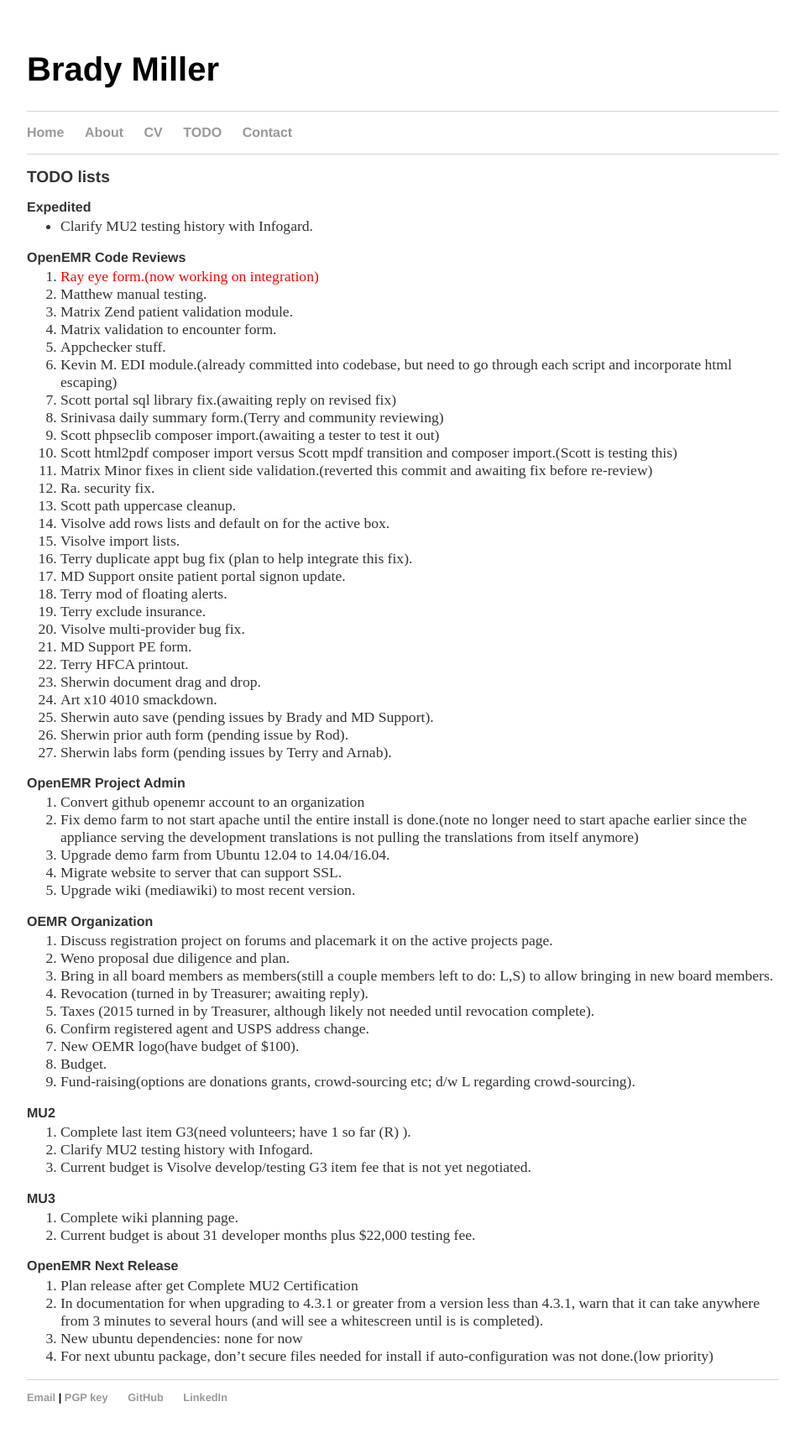
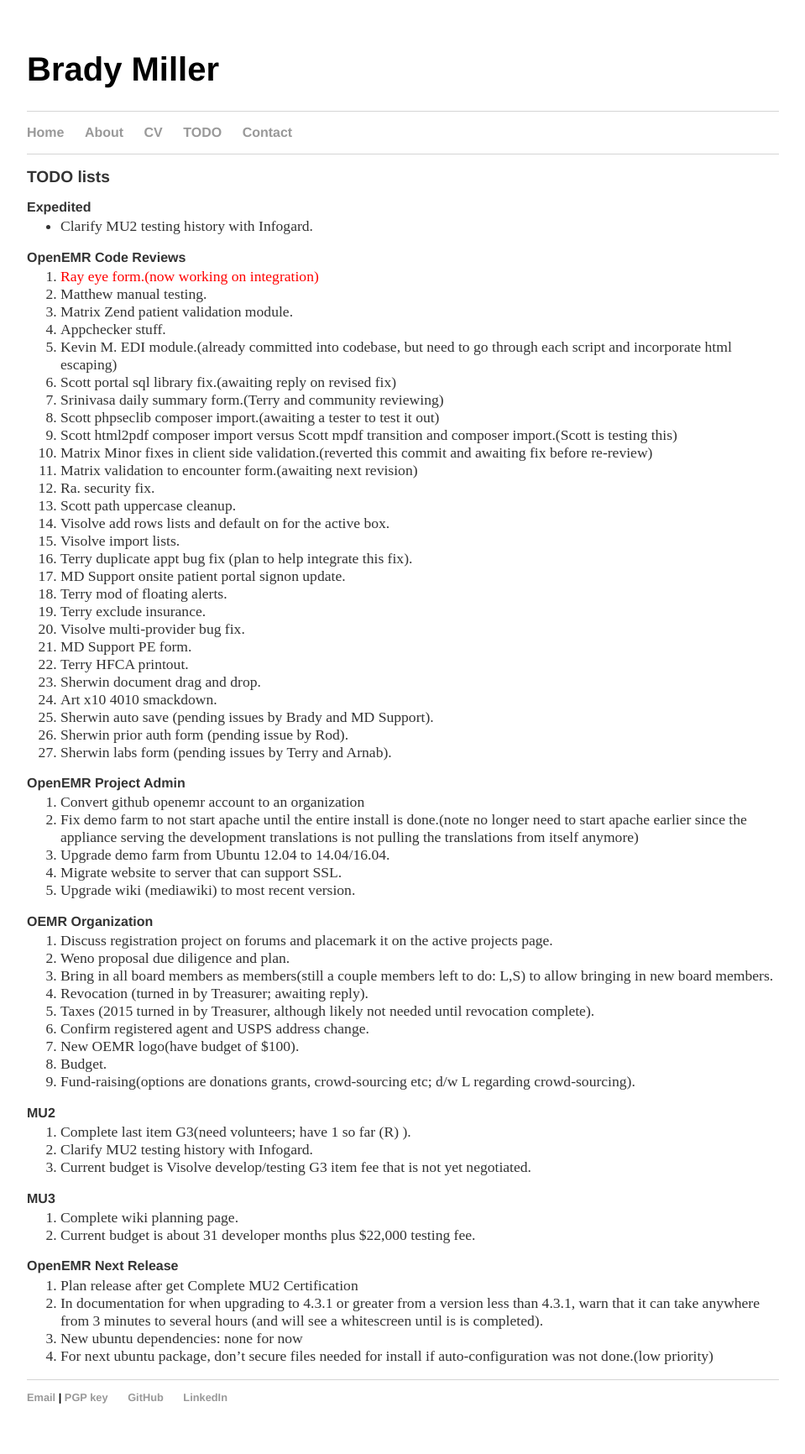
Before and after one commit to bradymiller/bradymiller.github.io, a Jekyll site: the page built from todo/index.md, in a window 1280 px wide. Shown: the whole page at 84% size, without its empty margins (160-1119 px from the left). Built offline with Jekyll 4.4.1, drawn with Linux system fonts in a browser that asks for light colours; some of the changed lines change nothing that is shown.

Commit message:
Update index.md

```diff
--- a/todo/index.md
+++ b/todo/index.md
@@ -10,7 +10,6 @@
 1. <span style="color: red">Ray eye form.(now working on integration)</span>
 1. Matthew manual testing.
 1. Matrix Zend patient validation module.
-1. Matrix validation to encounter form.
 1. Appchecker stuff.
 1. Kevin M. EDI module.(already committed into codebase, but need to go through each script and incorporate html escaping)
 1. Scott portal sql library fix.(awaiting reply on revised fix)
@@ -18,6 +17,7 @@
 1. Scott phpseclib composer import.(awaiting a tester to test it out)
 1. Scott html2pdf composer import versus Scott mpdf transition and composer import.(Scott is testing this)
 1. Matrix Minor fixes in client side validation.(reverted this commit and awaiting fix before re-review)
+1. Matrix validation to encounter form.(awaiting next revision)
 1. Ra. security fix.
 1. Scott path uppercase cleanup.
 1. Visolve add rows lists and default on for the active box.
```
